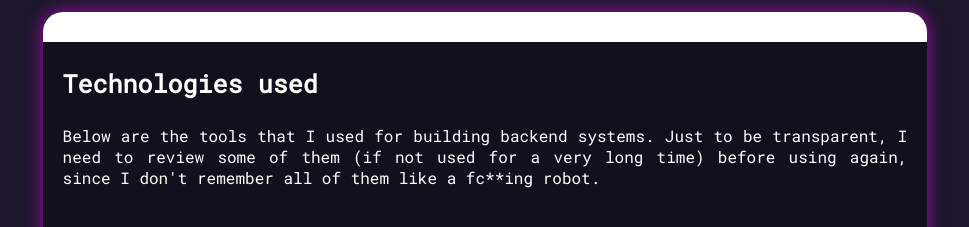
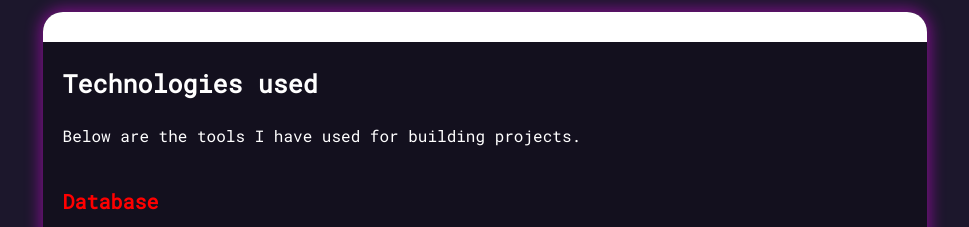
Before and after one commit to hubymeme22/hubymeme22.github.io, a plain HTML site: page index.html in a window 1280 px wide. Shown: the part 2300-2527 px from the top of the page, without its empty margins (155-1124 px from the left). Drawn offline with Linux system fonts and the light colour scheme.

Commit message:
let's be formal hehe

```diff
--- a/index.html
+++ b/index.html
@@ -79,7 +79,7 @@
 			<div class="terminal-bg">
 				<div class="header-design"></div>
 				<p class="h1">Technologies used</p>
-				<p class="normal">Below are the tools that I used for building backend systems. Just to be transparent, I need to review some of them (if not used for a very long time) before using again, since I don't remember all of them like a fc**ing robot.</p>
+				<p class="normal">Below are the tools I have used for building projects.</p>
 				<br><br>
 
 				<p class="h2 red">Database</p>
```
